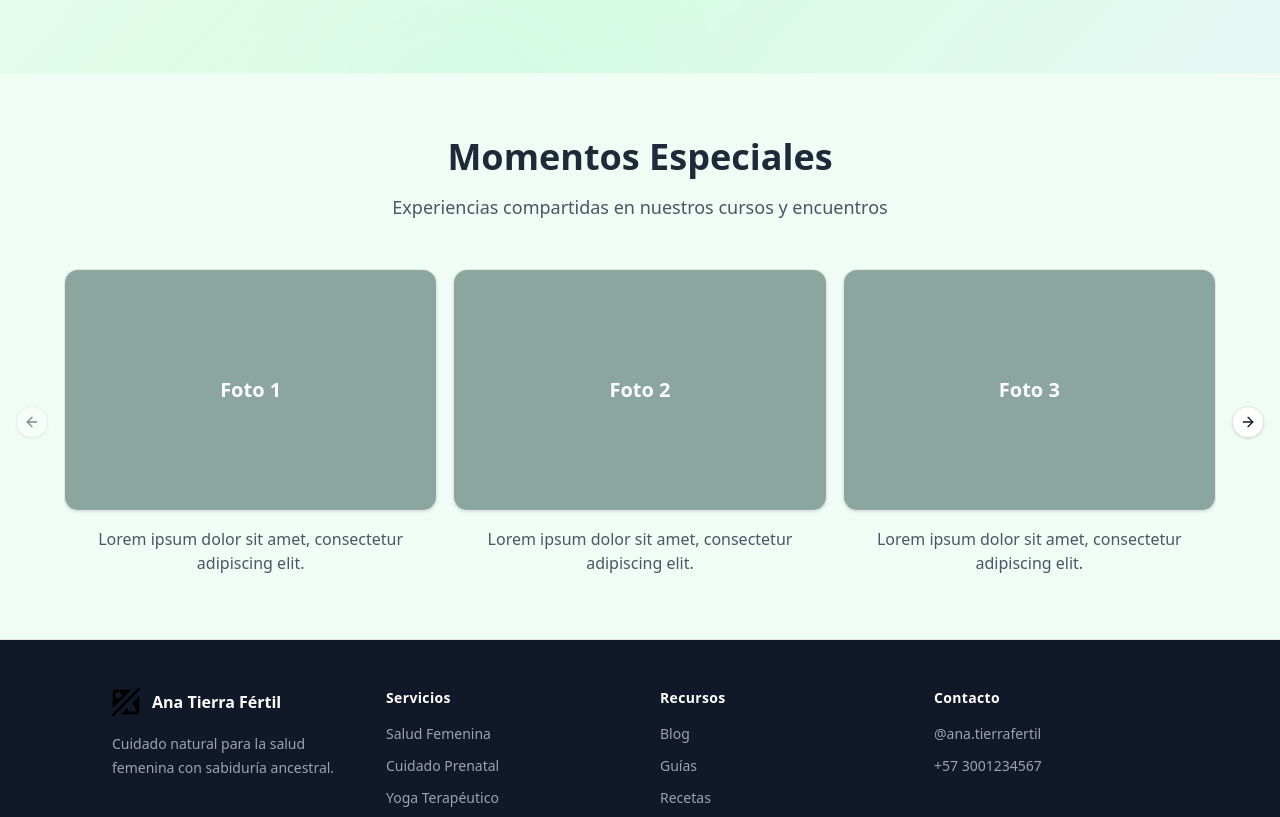
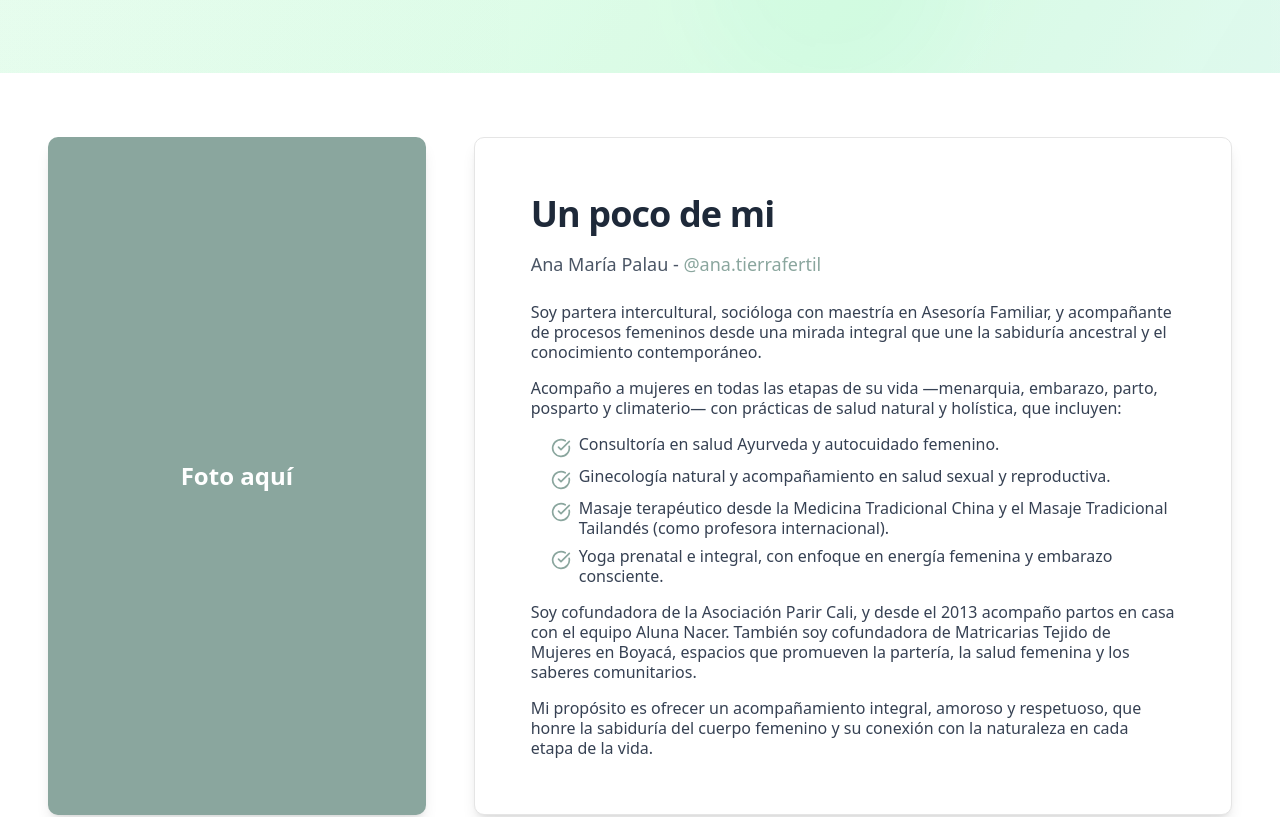
Before and after one commit to natanMedina/AnaTierraFertil, a Next.js app: page /biography in a window 1280 px wide. Shown: the part 820-1637 px from the top of the page. Built offline with nearby package versions, Linux system fonts and the light colour scheme.

Commit message:
Componente de biografía añadido

```diff
--- a/src/app/(public)/biography/page.tsx
+++ b/src/app/(public)/biography/page.tsx
@@ -2,6 +2,102 @@
 
 import { SpecialMomentsSection } from '@/components/shared/SpecialMoments'
 import { Background } from '@/components/shared/Background'
+import {
+  Card,
+  CardContent,
+  CardDescription,
+  CardHeader,
+  CardTitle,
+} from '@/components/ui/card'
+import { siteConfig } from '@/config/site'
+import { CheckCircleIcon } from 'lucide-react'
+
+const BiographySection = () => (
+  <div className="relative z-10 py-16 bg-white">
+    <div className="container mx-auto px-6 lg:px-12">
+      <div className="flex flex-col lg:flex-row items-stretch gap-12">
+        {/* Columna Izquierda - Imagen */}
+        <div className="relative lg:w-1/3 w-full h-[500px] lg:h-auto bg-brand rounded-lg shadow-lg overflow-hidden flex items-center justify-center">
+          <span className="text-white text-2xl font-bold">Foto aquí</span>
+        </div>
+
+        {/* Columna Derecha - Contenido de Texto */}
+        <Card className="lg:w-2/3 p-8 shadow-lg rounded-lg">
+          <CardHeader className="pb-6">
+            <CardTitle className="text-4xl font-bold text-gray-800 mb-4">
+              {siteConfig.biography.title}
+            </CardTitle>
+            <CardDescription className="text-lg text-gray-600">
+              {siteConfig.biography.name} -{' '}
+              <span className="text-brand font-medium">
+                {siteConfig.biography.username}
+              </span>
+            </CardDescription>
+          </CardHeader>
+          <CardContent className="space-y-4 text-gray-700 text-base leading-tight">
+            <p>
+              Soy partera intercultural, socióloga con maestría en Asesoría
+              Familiar, y acompañante de procesos femeninos desde una mirada
+              integral que une la sabiduría ancestral y el conocimiento
+              contemporáneo.
+            </p>
+
+            <p>
+              Acompaño a mujeres en todas las etapas de su vida —menarquia,
+              embarazo, parto, posparto y climaterio— con prácticas de salud
+              natural y holística, que incluyen:
+            </p>
+
+            <ul className="space-y-2 pl-5">
+              {/* Cada item en su propio li con flex para alinear el icono y el texto */}
+              <li className="flex items-start gap-2">
+                <CheckCircleIcon className="w-5 h-5 text-brand flex-shrink-0 mt-1" />
+                <span>
+                  Consultoría en salud Ayurveda y autocuidado femenino.
+                </span>
+              </li>
+              <li className="flex items-start gap-2">
+                <CheckCircleIcon className="w-5 h-5 text-brand flex-shrink-0 mt-1" />
+                <span>
+                  Ginecología natural y acompañamiento en salud sexual y
+                  reproductiva.
+                </span>
+              </li>
+              <li className="flex items-start gap-2">
+                <CheckCircleIcon className="w-5 h-5 text-brand flex-shrink-0 mt-1" />
+                <span>
+                  Masaje terapéutico desde la Medicina Tradicional China y el
+                  Masaje Tradicional Tailandés (como profesora internacional).
+                </span>
+              </li>
+              <li className="flex items-start gap-2">
+                <CheckCircleIcon className="w-5 h-5 text-brand flex-shrink-0 mt-1" />
+                <span>
+                  Yoga prenatal e integral, con enfoque en energía femenina y
+                  embarazo consciente.
+                </span>
+              </li>
+            </ul>
+
+            <p>
+              Soy cofundadora de la Asociación Parir Cali, y desde el 2013
+              acompaño partos en casa con el equipo Aluna Nacer. También soy
+              cofundadora de Matricarias Tejido de Mujeres en Boyacá, espacios
+              que promueven la partería, la salud femenina y los saberes
+              comunitarios.
+            </p>
+
+            <p>
+              Mi propósito es ofrecer un acompañamiento integral, amoroso y
+              respetuoso, que honre la sabiduría del cuerpo femenino y su
+              conexión con la naturaleza en cada etapa de la vida.
+            </p>
+          </CardContent>
+        </Card>
+      </div>
+    </div>
+  </div>
+)
 
 export default function BiographyPage() {
   return (
@@ -16,6 +112,7 @@ export default function BiographyPage() {
             Lorem ipsum dolor sit amet...
           </p>
         </div>
+        <BiographySection />
         <SpecialMomentsSection />
       </div>
     </div>
```
